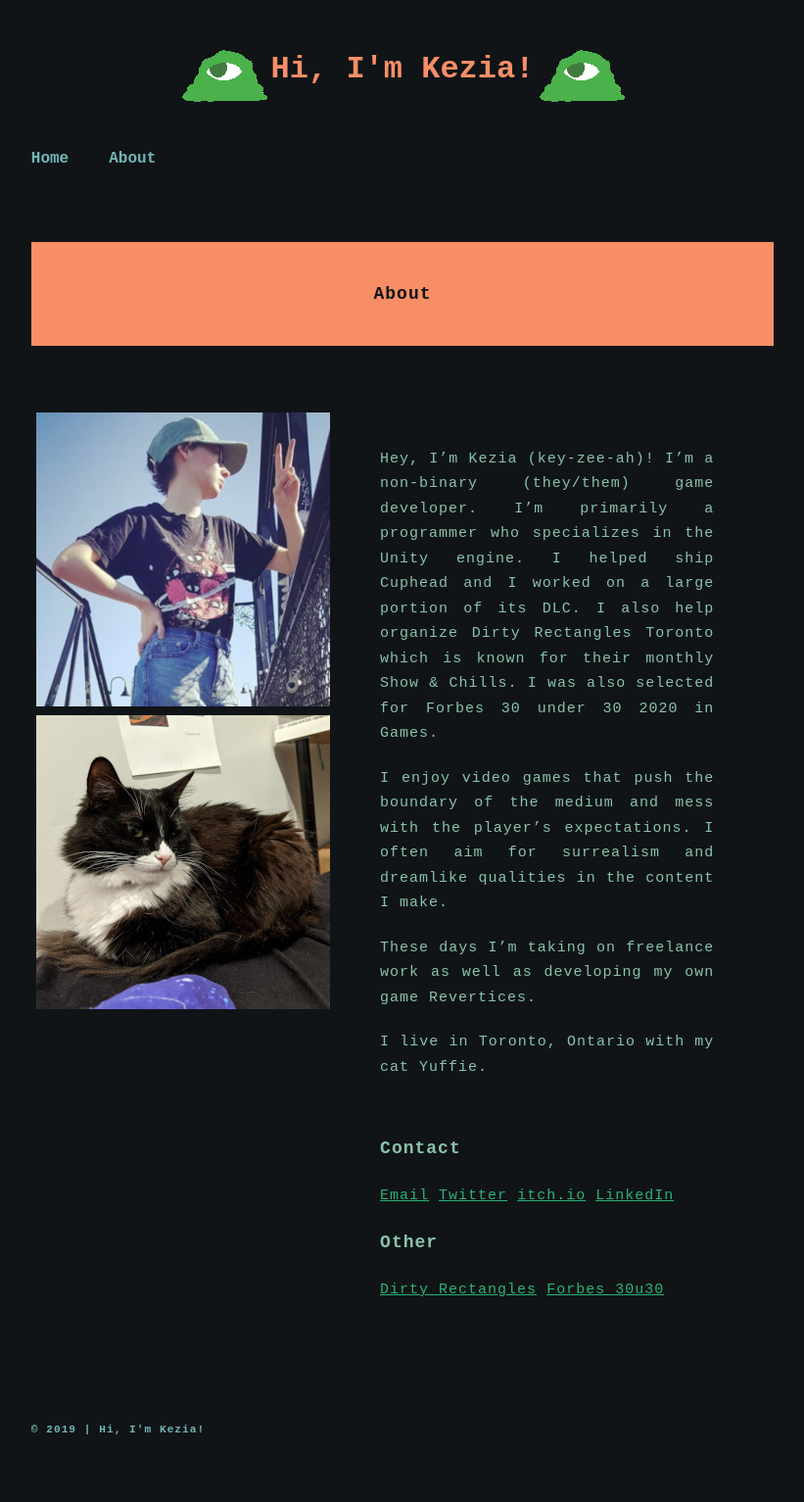
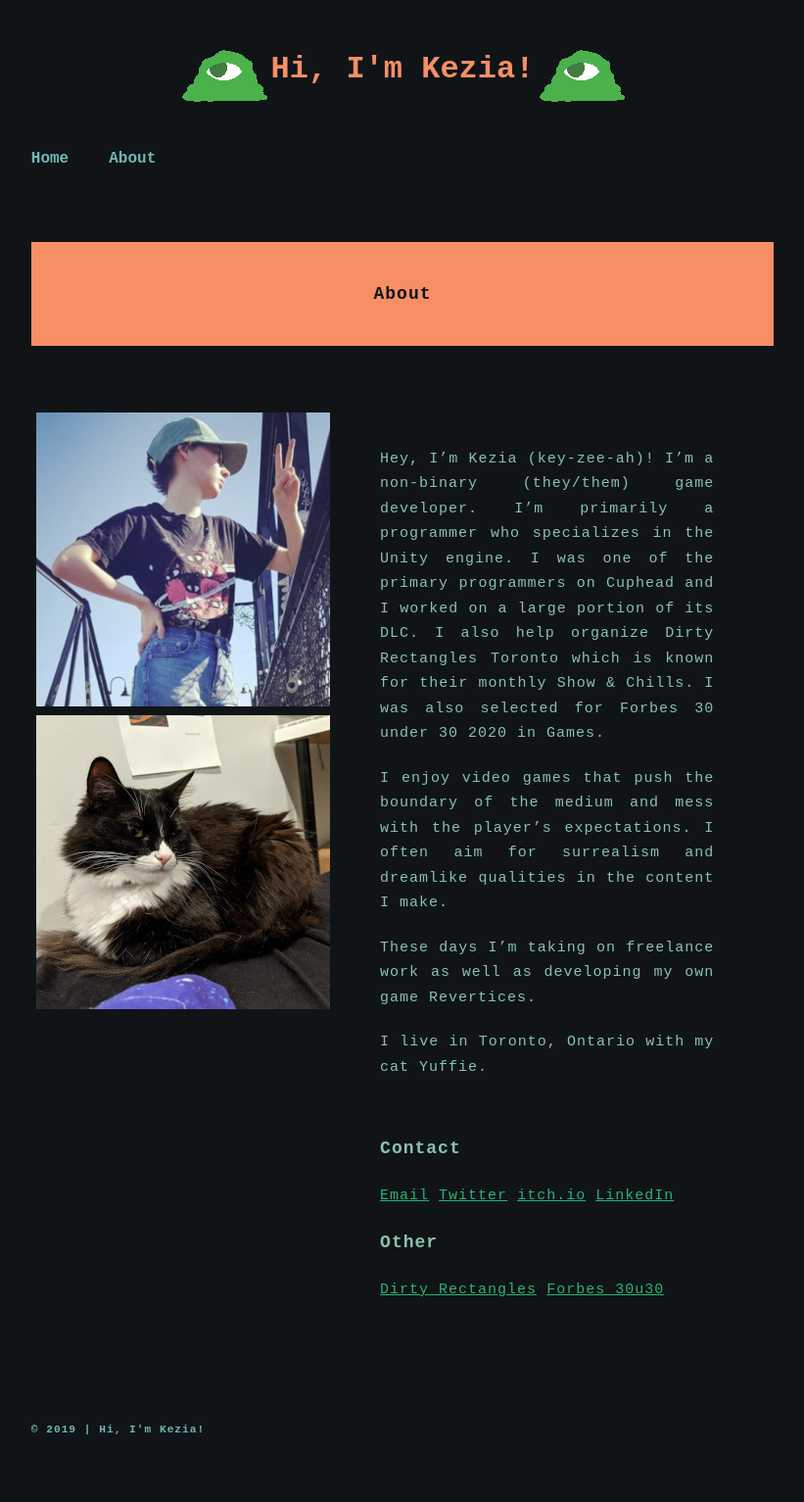
Before and after one commit to Keziaa/keziaa.github.io, a Jekyll site: the page built from about.markdown, in a window 1280 px wide. Shown: the whole page at 98% size, without its empty margins (229-1050 px from the left). Built offline with Jekyll 4.4.1, drawn with Linux system fonts in a browser that asks for light colours.

Commit message:
about update

```diff
--- a/about.markdown
+++ b/about.markdown
@@ -6,7 +6,7 @@
 image2: /images/img_about2.jpg
 date:
 ---
-Hey, I’m Kezia (key-zee-ah)! I’m a non-binary (they/them) game developer. I’m primarily a programmer who specializes in the Unity engine. I helped ship Cuphead and I worked on a large portion of its DLC.  I also help organize Dirty Rectangles Toronto which is known for their monthly Show & Chills. I was also selected for Forbes 30 under 30 2020 in Games.
+Hey, I’m Kezia (key-zee-ah)! I’m a non-binary (they/them) game developer. I’m primarily a programmer who specializes in the Unity engine. I was one of the primary programmers on Cuphead and I worked on a large portion of its DLC.  I also help organize Dirty Rectangles Toronto which is known for their monthly Show & Chills. I was also selected for Forbes 30 under 30 2020 in Games.
 
 I enjoy video games that push the boundary of the medium and mess with the player’s expectations. I often aim for surrealism and dreamlike qualities in the content I make.
 
```
